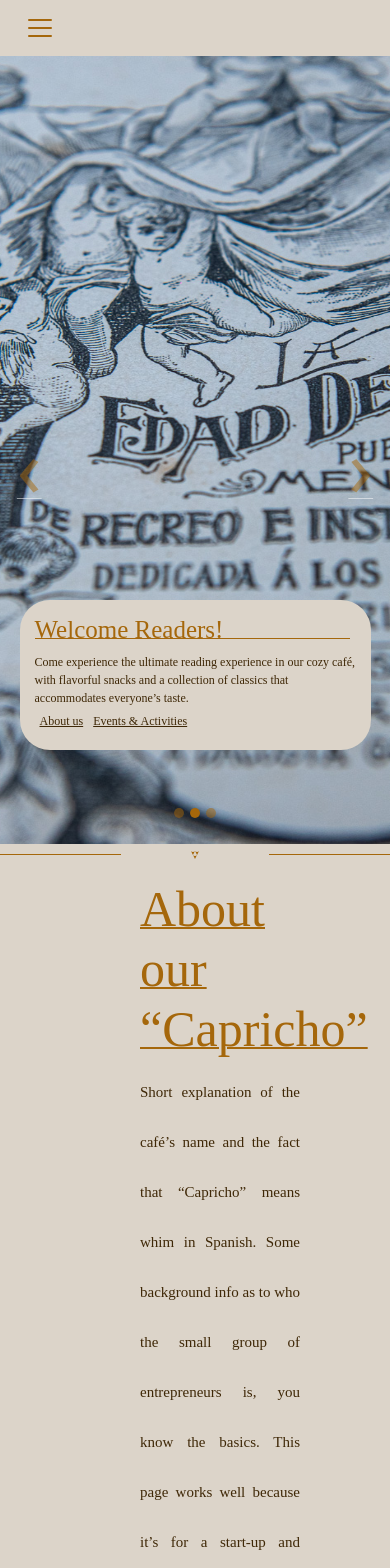
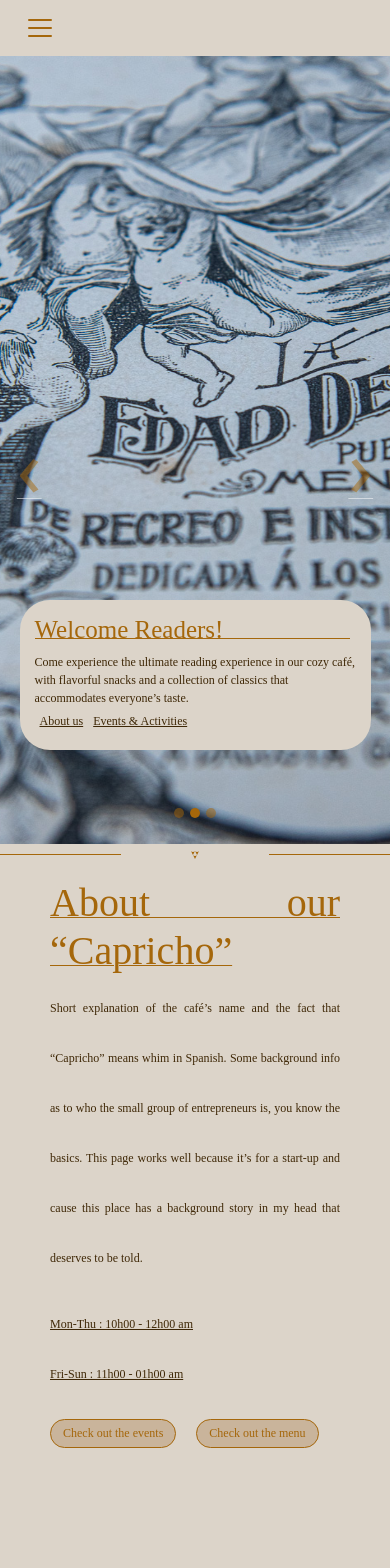
Before and after one commit to AnLau25/webProj2, a React (Vite) app: page / in a window 390 px wide. Shown: the top 1568 px of the page. Built offline with nearby package versions, Linux system fonts and the light colour scheme; grey boxes are pictures that could not be loaded; a web font is replaced by a local one.

Commit message:
abtusTest

```diff
--- a/public/AbtUs.css
+++ b/public/AbtUs.css
@@ -62,3 +62,26 @@
     height: 100%;
     border-radius: 30px;
 }
+
+@media only screen and (max-width: 768px) {
+
+    .AbtUs h1 {
+        font-size: 40px !important;
+        text-decoration-thickness: 1px;
+    }
+
+    .AbtUs .times,
+    .AbtUs p {
+        font-size: 12px;
+        line-height: 50px;
+    }
+
+    .AbtUs .txt-container {
+        padding-left: 50px;
+        padding-right: 50px;
+        padding-top: 20px;
+        padding-bottom: 5px;
+        text-align: justify;
+    }
+
+}
--- a/public/GoldBtn.css
+++ b/public/GoldBtn.css
@@ -25,3 +25,11 @@
     transform: scale(1.1);
     color: rgba(165, 103, 11, 1);
 }
+
+@media only screen and (max-width: 768px) {
+
+    .rcustom-button .rcustom-button-title {
+        font-size: 12px !important;
+    }
+
+}
--- a/public/Navnav.jsx
+++ b/public/Navnav.jsx
@@ -113,8 +113,8 @@ export default Navnav;
 //Nav: Fix dark arround hamburger menu
 //Nav: Take language out of hamburger menu
 //Home: Fix home links
-//Lib: Fix lateral tab to p center
 //Pay: Up down formulair in menu
 //Evnt: Fix accordeaon
 //Menu: Center food
 //Sinsout: Horizontal
+//Clndr: lang
```
